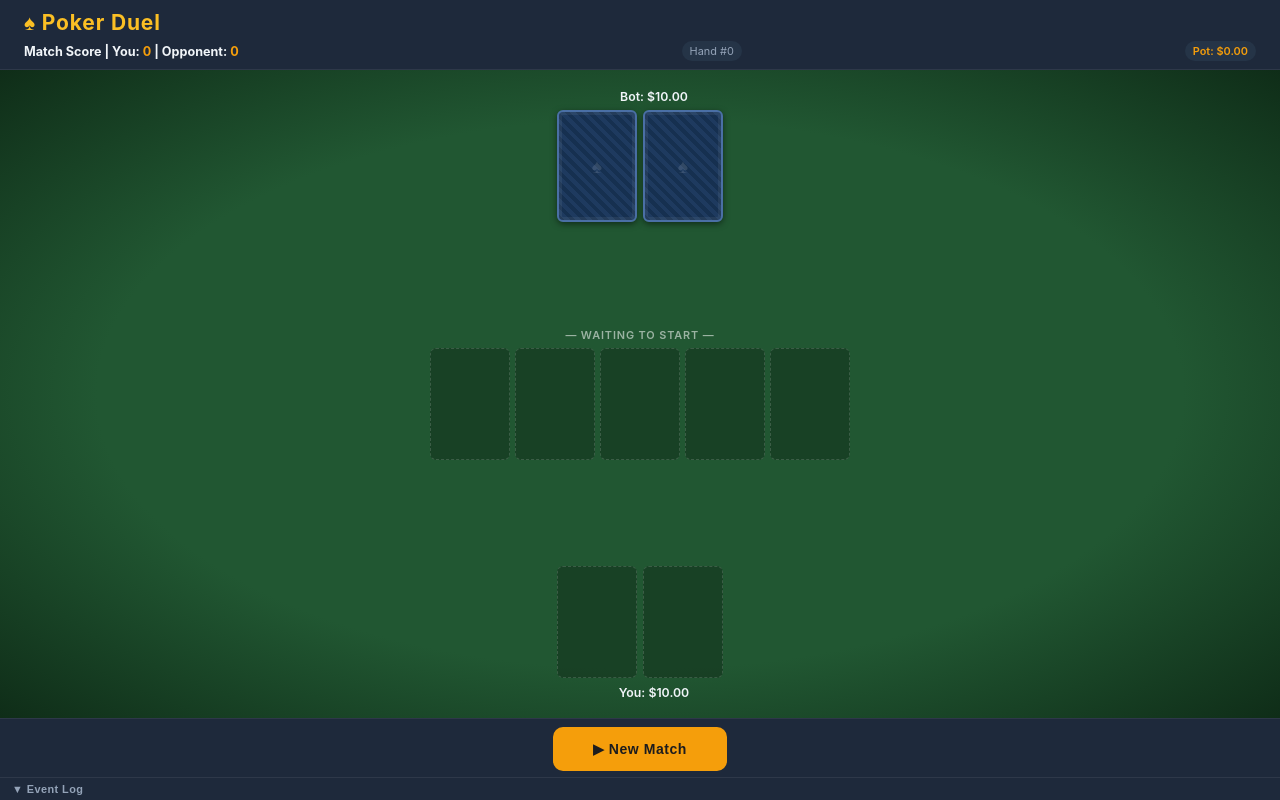
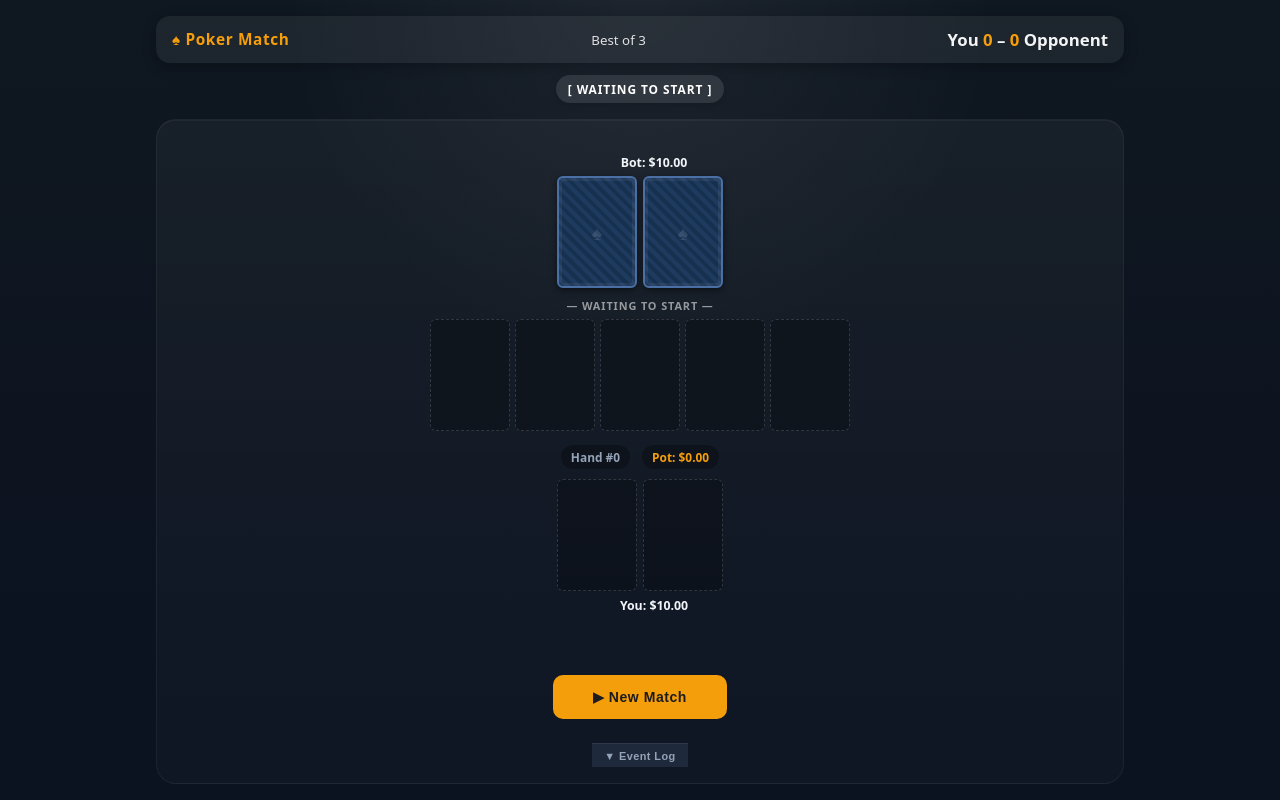
Before and after one commit to dutes/poker_match, a plain HTML site: page index.html in a window 1280 px wide. Drawn offline with Linux system fonts and the light colour scheme.

Commit message:
refactor: Rename project to Poker Match, overhaul UI layout and card rendering, and update phase display.

```diff
--- a/index.html
+++ b/index.html
@@ -1,5 +1,5 @@
 <!--
-  ♠ Poker Duel — Heads-Up Texas Hold'em (mobile-first)
+  ♠ Poker Match — Heads-Up Texas Hold'em (mobile-first)
   =====================================================
   HOW TO RUN:
     Local:  Open index.html directly in any modern browser (Chrome, Firefox, Safari).
@@ -16,7 +16,7 @@
   <meta charset="UTF-8" />
   <meta name="viewport" content="width=device-width, initial-scale=1.0, maximum-scale=1.0, user-scalable=no" />
   <meta name="theme-color" content="#1a472a" />
-  <title>♠ Poker Duel</title>
+  <title>♠ Poker Match</title>
   <link rel="stylesheet" href="styles.css" />
 </head>
 
@@ -35,21 +35,25 @@
       aria-label="Dismiss">✕</button>
   </div>
 
-  <!-- ── Header ──────────────────────────────────────────────────── -->
-  <header class="game-header">
-    <div class="header-row header-row-top">
-      <h1 class="game-title">♠ Poker Duel</h1>
+  <!-- ── Game shell ────────────────────────────────────────────────── -->
+  <div class="game-shell">
+
+    <!-- Match Bar -->
+    <div class="match-bar">
+      <div class="match-title">♠ Poker Match</div>
+      <div class="match-format">Best of 3</div>
+      <div class="match-score">
+        You <span id="player-points">0</span> – <span id="bot-points">0</span> Opponent
       </div>
-    <div class="header-row header-row-info">
-      <span class="match-score">
-        Match Score | You: <span id="player-points">0</span> | Opponent: <span id="bot-points">0</span>
-      </span>
-      <span id="hand-number" class="info-chip">Hand #0</span>
-      <span id="pot-display" class="info-chip">Pot: $0.00</span>
     </div>
-  </header>
+
+    <!-- Phase Badge -->
+    <div class="phase-row">
+      <div id="phase-badge" class="phase-badge">[ CONNECTING ]</div>
+    </div>
 
     <!-- ── Game table ──────────────────────────────────────────────── -->
+    <div class="table-area">
       <main class="game-table" id="game-table">
 
         <!-- Bot section -->
@@ -74,6 +78,10 @@
             <div class="card-slot" id="comm-2"></div>
             <div class="card-slot" id="comm-3"></div>
             <div class="card-slot" id="comm-4"></div>
+          </div>
+          <div class="pot-area">
+            <span id="hand-number" class="info-chip">Hand #0</span>
+            <span id="pot-display" class="info-chip">Pot: $0.00</span>
           </div>
         </section>
 
@@ -101,7 +109,8 @@
           <div id="redraw-cards" class="pick2-cards"></div>
           <div class="redraw-actions">
             <button id="btn-keep-hand" class="btn-pick2-confirm" onclick="confirmRedraw(-1)">Keep Hand</button>
-        <button id="btn-swap-card" class="btn-pick2-confirm" disabled onclick="confirmRedrawCard()">Swap Card</button>
+            <button id="btn-swap-card" class="btn-pick2-confirm" disabled onclick="confirmRedrawCard()">Swap
+              Card</button>
           </div>
         </div>
       </div>
@@ -125,8 +134,7 @@
         <div id="lobby-area" class="lobby-area">
           <button id="btn-new-match" class="btn-new-match" onclick="startNewMatch()">▶ New Match</button>
         </div>
-
-  </div>
+      </div> <!-- /game-shell -->
 
       <!-- ── Event log ───────────────────────────────────────────────── -->
       <div class="event-log-wrapper">
--- a/styles.css
+++ b/styles.css
@@ -1,5 +1,5 @@
 /* ============================================================
-   styles.css — ♠ Poker Duel  (mobile-first, no framework)
+   styles.css — ♠ Poker Match  (mobile-first, no framework)
    ============================================================ */
 
 /* ── Custom properties ─────────────────────────────────────── */
@@ -65,6 +65,11 @@ body {
 }
 
 body {
+  background:
+    radial-gradient(circle at top, rgba(255, 255, 255, 0.06), transparent 35%),
+    linear-gradient(180deg, #0f1720 0%, #0b1220 100%);
+  color: #f3f4f6;
+  font-family: system-ui, sans-serif;
   display: flex;
   flex-direction: column;
   height: 100vh;
@@ -138,109 +143,116 @@ body {
 }
 
 /* ── Header ────────────────────────────────────────────────── */
-.game-header {
-  background: var(--bg-panel);
-  border-bottom: 1px solid rgba(255, 255, 255, 0.07);
-  padding: 8px 12px 6px;
-  flex-shrink: 0;
+/* ── Layout Shell ──────────────────────────────────────────── */
+.game-shell {
+  max-width: 1000px;
+  width: 100%;
+  margin: 0 auto;
+  padding: 16px;
   display: flex;
   flex-direction: column;
-  gap: 6px;
+  height: 100%;
+  box-sizing: border-box;
 }
 
-.header-row {
+/* ── Match Bar ─────────────────────────────────────────────── */
+.match-bar {
   display: flex;
+  justify-content: space-between;
   align-items: center;
-  gap: 8px;
+  gap: 16px;
+  padding: 12px 16px;
+  border-radius: 14px;
+  background: rgba(255, 255, 255, 0.06);
+  box-shadow: 0 4px 14px rgba(0, 0, 0, 0.25);
+  margin-bottom: 12px;
+  flex-shrink: 0;
 }
 
-.header-row-top {
-  justify-content: space-between;
+.match-title {
+  font-size: 1.1rem;
+  font-weight: 700;
+  letter-spacing: 0.04em;
+  color: var(--chip-gold);
 }
 
-.header-row-info {
-  justify-content: space-between;
-  flex-wrap: wrap;
-  gap: 4px;
-}
-
-.game-title {
-  font-size: 1.15rem;
-  font-weight: 700;
-  letter-spacing: 0.04em;
-  color: var(--text-gold);
-}
-
-.header-toggles {
-  display: flex;
-  gap: 6px;
-  flex-wrap: wrap;
-}
-
-/* Pill toggles */
-.toggle-group {
-  display: flex;
-  background: var(--bg-panel2);
-  border-radius: 20px;
-  padding: 2px;
-  gap: 2px;
-}
-
-.toggle-btn {
-  background: none;
-  border: none;
-  color: var(--text-muted);
-  padding: 4px 10px;
-  border-radius: 16px;
-  font-size: 0.78rem;
-  font-weight: 600;
-  cursor: pointer;
-  transition: background 0.15s, color 0.15s;
-  white-space: nowrap;
-}
-
-.toggle-btn.active {
-  background: var(--chip-gold);
-  color: var(--card-black);
-}
-
-.toggle-btn:hover:not(.active) {
-  color: var(--text-primary);
+.match-format {
+  font-size: 0.95rem;
+  opacity: 0.9;
 }
 
 .match-score {
-  font-size: 0.9rem;
+  font-size: 1.2rem;
   font-weight: 700;
-  color: var(--text-primary);
 }
 
 .match-score span {
   color: var(--chip-gold);
 }
 
+/* ── Phase Badge ───────────────────────────────────────────── */
+.phase-row {
+  display: flex;
+  justify-content: center;
+  margin-bottom: 16px;
+  flex-shrink: 0;
+}
+
+.phase-badge {
+  padding: 6px 12px;
+  border-radius: 999px;
+  background: rgba(255, 255, 255, 0.1);
+  box-shadow: 0 2px 8px rgba(0, 0, 0, 0.18);
+  font-size: 0.85rem;
+  font-weight: 700;
+  letter-spacing: 0.08em;
+  text-transform: uppercase;
+  color: #fff;
+}
+
+/* ── Game table ────────────────────────────────────────────── */
+.table-area {
+  display: flex;
+  flex-direction: column;
+  align-items: center;
+  justify-content: center;
+  gap: 24px;
+  flex: 1;
+  /* Take remaining space */
+  min-height: 420px;
+  padding: 24px 16px;
+  border-radius: 20px;
+  background: linear-gradient(180deg, rgba(255, 255, 255, 0.04), rgba(255, 255, 255, 0.02));
+  border: 1px solid rgba(255, 255, 255, 0.05);
+  box-shadow: inset 0 1px 0 rgba(255, 255, 255, 0.04);
+  overflow: hidden;
+}
+
+.pot-area {
+  display: flex;
+  justify-content: center;
+  gap: 12px;
+  margin-top: 8px;
+}
+
 .info-chip {
-  font-size: 0.78rem;
-  background: var(--bg-panel2);
-  padding: 3px 8px;
-  border-radius: 10px;
+  font-size: 0.85rem;
+  font-weight: 600;
+  background: rgba(0, 0, 0, 0.3);
+  padding: 4px 10px;
+  border-radius: 12px;
   color: var(--text-muted);
 }
 
 #pot-display {
   color: var(--chip-gold);
-  font-weight: 600;
 }
 
-/* ── Game table ────────────────────────────────────────────── */
 .game-table {
-  flex: 1;
   display: flex;
   flex-direction: column;
-  background: radial-gradient(ellipse at center, var(--table-felt) 60%, var(--table-edge) 100%);
-  overflow: hidden;
-  padding: 8px 10px;
-  gap: 6px;
-  min-height: 0;
+  width: 100%;
+  gap: 24px;
 }
 
 /* ── Player zones ──────────────────────────────────────────── */
@@ -392,7 +404,29 @@ body {
   flex-shrink: 0;
   transform: translateY(0);
   /* Used for slide-in if needed */
-  transition: transform 0.3s ease;
+  transition: transform 0.3s ease, box-shadow 0.3s ease;
+}
+
+/* Card Interactive States */
+.card-container.selectable {
+  cursor: pointer;
+}
+
+.card-container.selectable:hover {
+  transform: translateY(-8px) scale(1.05);
+}
+
+.card-container.selectable:hover .card-inner {
+  box-shadow: 0 12px 20px rgba(0, 0, 0, 0.4);
+}
+
+.card-container.selected {
+  transform: translateY(-12px) scale(1.08);
+  z-index: 10;
+}
+
+.card-container.selected .card-inner {
+  box-shadow: 0 0 0 3px rgba(255, 215, 0, 0.8), 0 14px 24px rgba(0, 0, 0, 0.45);
 }
 
 .card-inner {
@@ -541,37 +575,7 @@ body {
   animation: fadeInSlideUp 0.4s ease-out backwards;
 }
 
-/* Pick-2 selectable card */
-.pick2-card {
-  width: var(--card-w-mobile);
-  height: var(--card-h-mobile);
-  border-radius: var(--card-radius);
-  overflow: hidden;
-  border: 2.5px solid transparent;
-  cursor: pointer;
-  box-shadow: 0 3px 8px rgba(0, 0, 0, 0.5);
-  transition: border-color 0.15s, transform 0.15s, box-shadow 0.15s;
-  flex-shrink: 0;
-}
 
-.pick2-card img {
-  width: 100%;
-  height: 100%;
-  object-fit: cover;
-  display: block;
-}
-
-.pick2-card.selected {
-  border-color: var(--chip-gold);
-  transform: translateY(-8px);
-  box-shadow: 0 8px 20px rgba(245, 158, 11, 0.55);
-}
-
-.pick2-card.discarded {
-  opacity: 0.3;
-  filter: grayscale(60%);
-  transform: scale(0.9);
-}
 
 /* Revealed (bot) card highlight */
 .card-back.revealed {
@@ -581,20 +585,20 @@ body {
 
 /* ── Action area ───────────────────────────────────────────── */
 .action-area {
-  background: var(--bg-panel);
-  border-top: 1px solid rgba(255, 255, 255, 0.07);
-  padding: 8px 10px 6px;
-  flex-shrink: 0;
+  margin-top: 20px;
   display: flex;
   flex-direction: column;
-  gap: 6px;
+  align-items: center;
+  gap: 14px;
 }
 
 /* Action buttons */
 .action-buttons {
   display: flex;
   justify-content: center;
+  align-items: center;
   gap: 12px;
+  width: 100%;
 }
 
 .action-buttons.hidden {
@@ -603,7 +607,8 @@ body {
 
 .action-btn {
   flex: 1;
-  max-width: 240px;
+  max-width: 160px;
+  min-width: 100px;
   min-height: 56px;
   border: none;
   border-radius: var(--border-radius);
--- a/ui.js
+++ b/ui.js
@@ -41,13 +41,7 @@ export function showRedrawUI() {
     container.innerHTML = '';
 
     gameState.playerHoleCards.forEach((card, i) => {
-        const el = document.createElement('div');
-        el.className = 'pick2-card';
-        const img = document.createElement('img');
-        img.src = card.image;
-        img.alt = cardShortName(card);
-        img.onerror = () => { el.textContent = cardShortName(card); };
-        el.appendChild(img);
+        const el = cardElement(card, 'selectable', true, true);
         el.addEventListener('click', () => redrawCardClick(i));
         el.dataset.index = i;
         container.appendChild(el);
@@ -64,7 +58,7 @@ export function redrawCardClick(idx) {
     } else {
         gameState.playerSwappedCardIndex = idx;
     }
-    document.querySelectorAll('#redraw-cards .pick2-card').forEach((el, i) => {
+    document.querySelectorAll('#redraw-cards .card-container').forEach((el, i) => {
         el.classList.toggle('selected', gameState.playerSwappedCardIndex === i);
     });
     document.getElementById('btn-swap-card').disabled = gameState.playerSwappedCardIndex === -1;
@@ -338,19 +332,21 @@ function updateActionButtons() {
 }
 
 function updateStreetLabel() {
-    const lbl = document.getElementById('street-label');
+    const lbl = document.getElementById('phase-badge');
+    if (!lbl) return;
     const labels = {
-        LOBBY: '— Waiting to Start —',
-        HAND_INIT: '● Dealing…',
-        PREFLOP_BETTING: '● Pre-Flop',
-        DEAL_FLOP: '● Dealing Flop…',
-        FLOP_BETTING: '● Flop',
-        DEAL_TURN: '● Dealing Turn…',
-        TURN_BETTING: '● Turn',
-        DEAL_RIVER: '● Dealing River…',
-        RIVER_BETTING: '● River',
-        SHOWDOWN: '★ Showdown',
-        HAND_END: '—',
+        LOBBY: 'WAITING TO START',
+        HAND_INIT: 'DEALING',
+        REDRAW: 'REDRAW PHASE',
+        PREFLOP_BETTING: 'PRE-FLOP',
+        DEAL_FLOP: 'DEALING FLOP',
+        FLOP_BETTING: 'THE FLOP',
+        DEAL_TURN: 'DEALING TURN',
+        TURN_BETTING: 'THE TURN',
+        DEAL_RIVER: 'DEALING RIVER',
+        RIVER_BETTING: 'THE RIVER',
+        SHOWDOWN: 'SHOWDOWN',
+        HAND_END: 'HAND COMPLETE',
     };
-    lbl.textContent = labels[gameState.phase] || gameState.phase;
+    lbl.textContent = `[ ${labels[gameState.phase] || gameState.phase} ]`;
 }
```
Also changed, not shown: 1 other file. Lines whose indentation alone changed are shown as unchanged.
